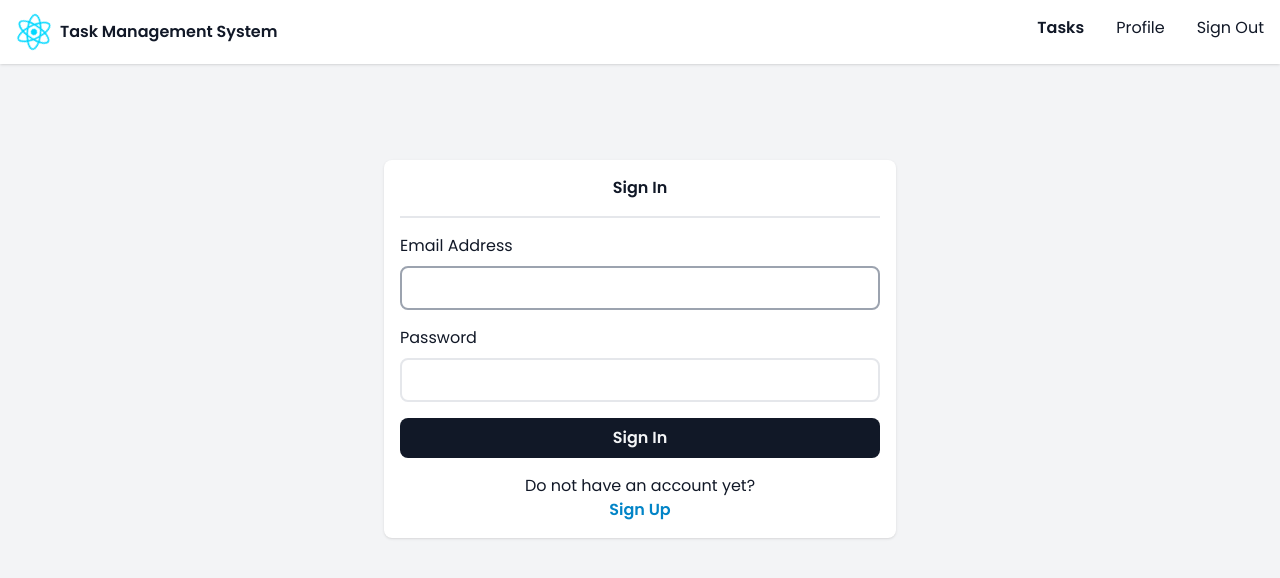
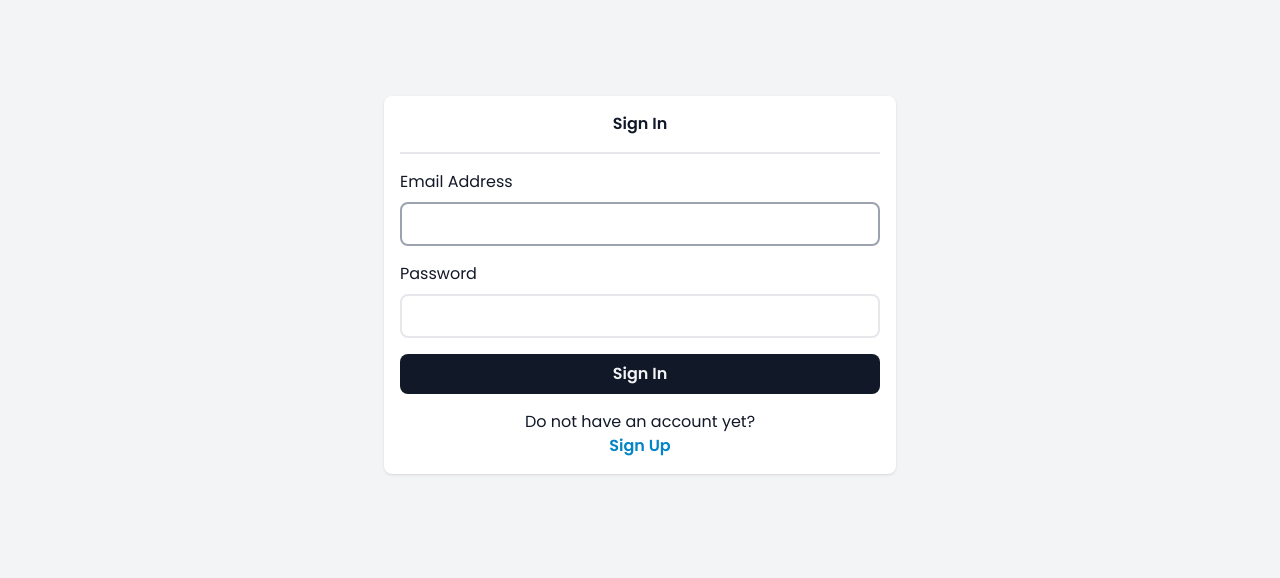
Before and after one commit to theozebua/task-management-system, a React (Vite) app in the folder react-frontend/: page /signin in a window 1280 px wide. Shown: the top 578 px of the page. Built offline with nearby package versions, Linux system fonts and the light colour scheme.

Commit message:
`feat:` add new page and route for user profile

```diff
--- a/react-frontend/src/components/layouts/AppLayout.tsx
+++ b/react-frontend/src/components/layouts/AppLayout.tsx
@@ -1,5 +1,5 @@
 import { ReactNode, useContext, useEffect } from 'react'
-import { Link, useNavigate } from 'react-router-dom'
+import { Link, useLocation, useNavigate } from 'react-router-dom'
 import { TokenContext } from '../../contexts/TokenContext'
 import Http from '../../utils/Http'
 import { ReactComponent as Logo } from '../../assets/react.svg'
@@ -10,6 +10,7 @@ type Props = {
 
 export default ({ children }: Props): JSX.Element => {
   const navigate = useNavigate()
+  const { pathname } = useLocation()
   const { token, validateToken } = useContext(TokenContext)
 
   const signOut = async (): Promise<void> => {
@@ -26,6 +27,10 @@ export default ({ children }: Props): JSX.Element => {
     }
   }
 
+  const isAuthenticationRoute = (): boolean => {
+    return pathname === '/signin' || pathname === '/signup'
+  }
+
   useEffect((): void => {
     if (!token) {
       navigate('/signin')
@@ -40,6 +45,7 @@ export default ({ children }: Props): JSX.Element => {
 
   return (
     <div className='flex h-screen flex-col'>
+      {!isAuthenticationRoute() && (
         <nav className='bg-white shadow'>
           <div className='container mx-auto p-4 md:flex md:justify-between'>
             <div className='flex items-center justify-center gap-x-2 md:justify-start'>
@@ -47,11 +53,11 @@ export default ({ children }: Props): JSX.Element => {
               <span className='font-semibold'>Task Management System</span>
             </div>
             <ul className='hidden md:flex md:gap-x-8'>
-            <li className='font-semibold'>
-              <Link to={'#'}>Tasks</Link>
+              <li className={`${pathname === '/' && 'font-semibold'}`}>
+                <Link to={'/'}>Tasks</Link>
               </li>
-            <li>
-              <Link to={'#'}>Profile</Link>
+              <li className={`${pathname === '/profile' && 'font-semibold'}`}>
+                <Link to={'/profile'}>Profile</Link>
               </li>
               <li>
                 <button onClick={() => signOut()}>Sign Out</button>
@@ -59,6 +65,7 @@ export default ({ children }: Props): JSX.Element => {
             </ul>
           </div>
         </nav>
+      )}
       <div className='container mx-auto p-4'>{children}</div>
     </div>
   )
--- /dev/null
+++ b/react-frontend/src/pages/users/Index.tsx
@@ -0,0 +1,3 @@
+export default (): JSX.Element => {
+  return <h1>User Profile</h1>
+}
--- a/react-frontend/src/routes/web.tsx
+++ b/react-frontend/src/routes/web.tsx
@@ -2,14 +2,23 @@ import { createBrowserRouter } from 'react-router-dom'
 import AppLayout from '../components/layouts/AppLayout'
 import SignIn from '../pages/auth/SignIn'
 import SignUp from '../pages/auth/SignUp'
-import Index from '../pages/tasks/Index'
+import Tasks from '../pages/tasks/Index'
+import User from '../pages/users/Index'
 
 export const routes = createBrowserRouter([
   {
     path: '/',
     element: (
       <AppLayout>
-        <Index />
+        <Tasks />
+      </AppLayout>
+    )
+  },
+  {
+    path: '/profile',
+    element: (
+      <AppLayout>
+        <User />
       </AppLayout>
     )
   },
```
Lines whose indentation alone changed are shown as unchanged.
